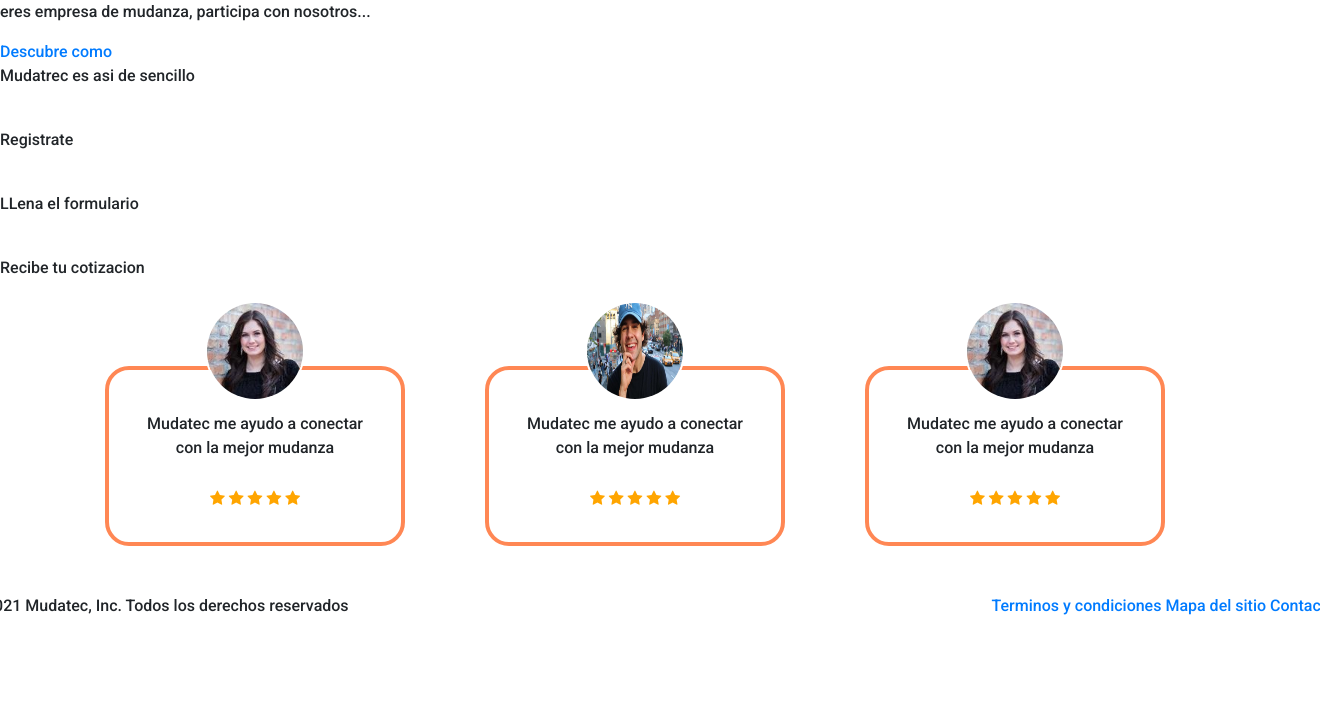
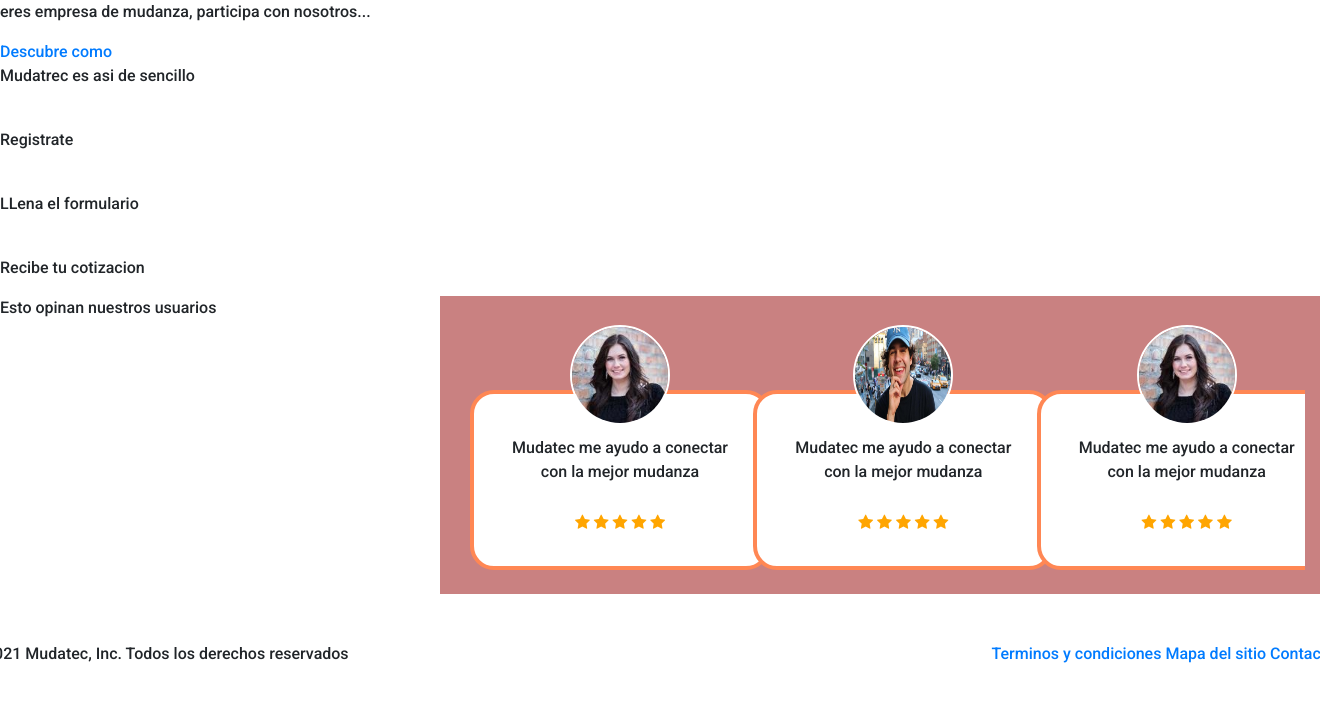
Before and after one commit to alepaez-dev/mudatec_proyecto, a Django app: page / in a window 1320 px wide; the page is wider, and only the part inside the window is pictured. Shown: the top 702 px of that part. Run offline with Django 3.2, Linux system fonts and the light colour scheme; some libraries are stand-ins or nearby versions.

Commit message:
carrusel-reviews

```diff
--- a/mudatec/static/css/_review.scss
+++ b/mudatec/static/css/_review.scss
@@ -1,3 +1,7 @@
+.bg-reviews{
+   background-color:#c98181;
+}
+
 .card1 {
    border: 4px solid $primary-color;
    box-sizing: border-box;
--- a/mudatec/static/css/style.css
+++ b/mudatec/static/css/style.css
@@ -335,6 +335,10 @@
   }
 }
 
+.bg-reviews {
+  background-color: #c98181;
+}
+
 .card1 {
   border: 4px solid #FF8754;
   -webkit-box-sizing: border-box;
--- a/mudatec/templates/base.html
+++ b/mudatec/templates/base.html
@@ -73,7 +73,11 @@
         <!-- ANDRE -->
         <!-- reviews -->
         <div class="row">
-            <div class="col-sm-12">
+            <div class="col">
+                <p>Esto opinan nuestros usuarios</p>
+            </div>
+            <div class="col-sm-8 py-4 bg-reviews">
+
                 <div id="inam" class="carousel slide" data-ride="carousel">
                     <div class="carousel-inner">
                         <div class="carousel-item active">
```
Also changed, not shown: 1 other file.
